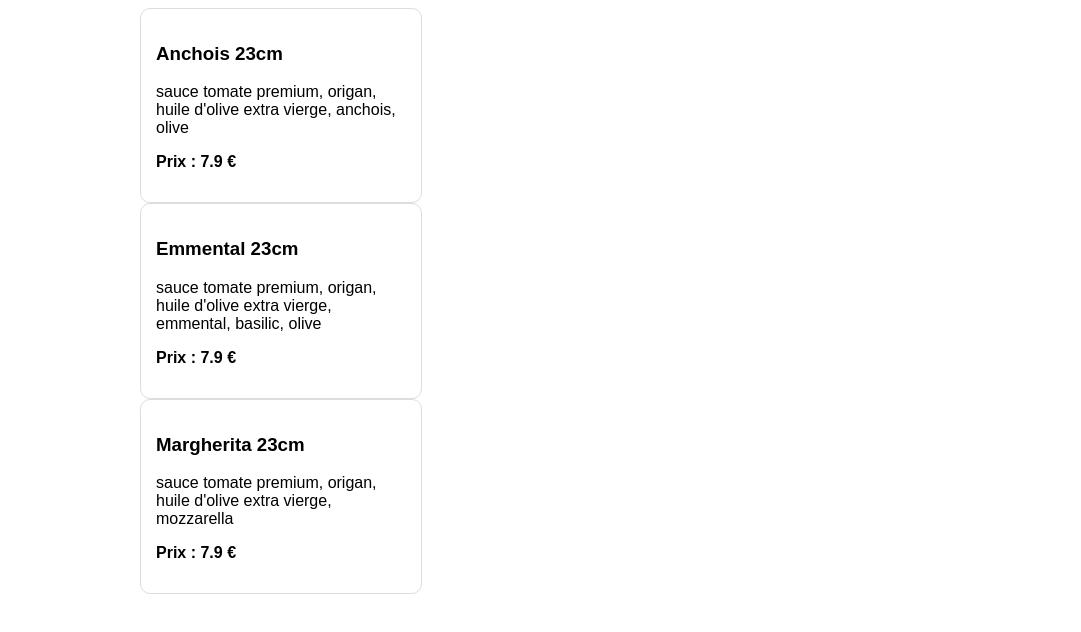
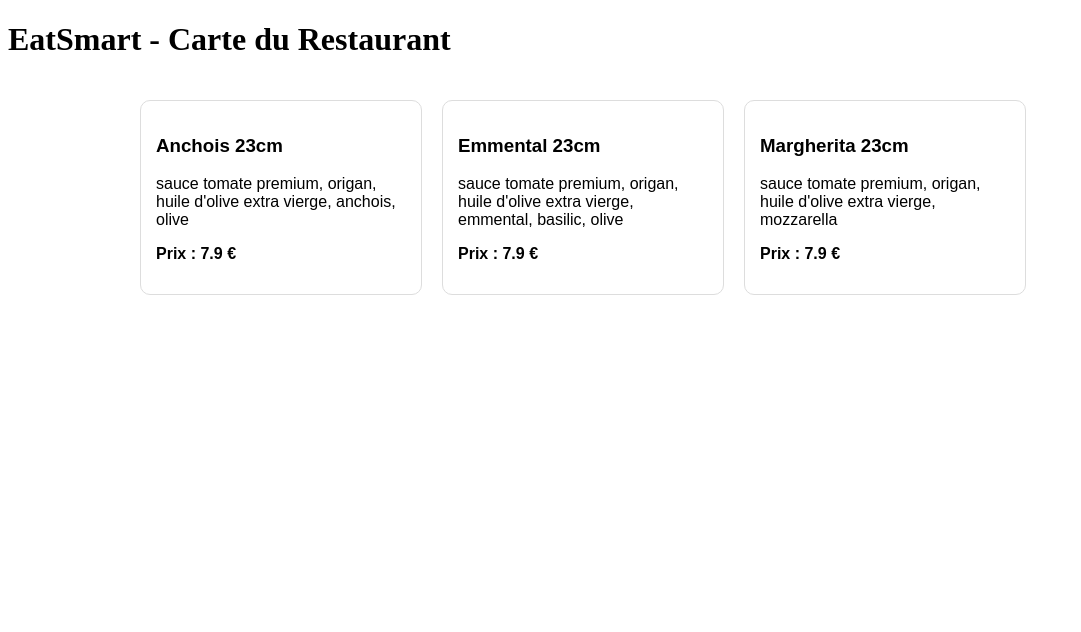
Before and after one commit to chaineze7/chaineze-eatsmart-front, a website built with Vite: page index.html in a window 1280 px wide. Shown: the whole page, without its empty margins (0-1081 px from the left). Built offline with nearby package versions, Linux system fonts and the light colour scheme.

Commit message:
Quatrième Bsoin

```diff
--- a/index.html
+++ b/index.html
@@ -7,8 +7,10 @@
     <title>chaineze-eatsmart-front</title>
   </head>
   <body>
-    <div id="app"></div>
+    <header>
+      <h1>EatSmart - Carte du Restaurant</h1>
+    </header>
+    <main id="app" class="menu-container"></main>
     <script type="module" src="/src/main.ts"></script>
-
-  </body>
+      </body>
 </html>
```
